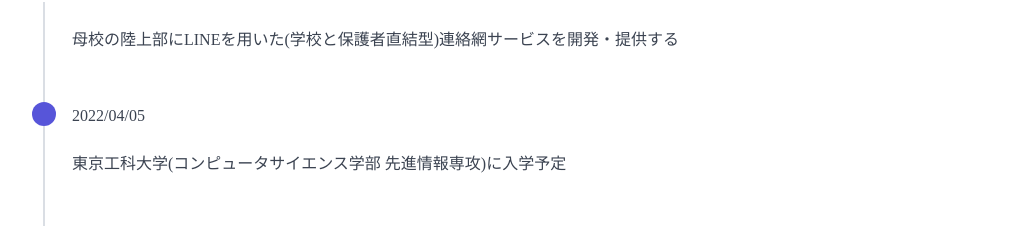
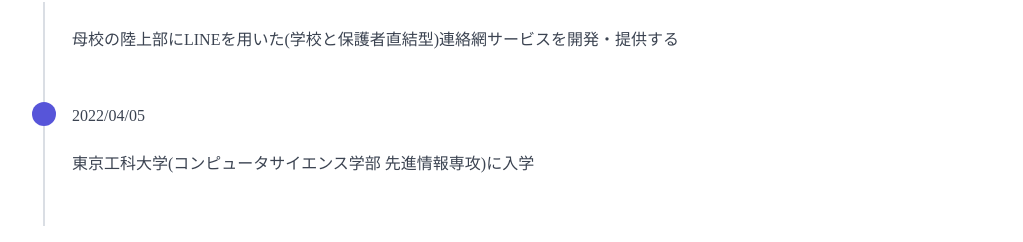
Before and after one commit to 6mile0/Portfolio_V4, a Next.js app: page / in a window 1280 px wide. Shown: the part 2797-3039 px from the top of the page, without its empty margins (128-1151 px from the left). Built offline with nearby package versions, Linux system fonts and the light colour scheme; a web font is replaced by a local one.

Commit message:
add histories enter univ date

```diff
--- a/pages/index.js
+++ b/pages/index.js
@@ -100,7 +100,7 @@
   },
   {
     date: "2022/04/05",
-    event: "東京工科大学(コンピュータサイエンス学部 先進情報専攻)に入学予定",
+    event: "東京工科大学(コンピュータサイエンス学部 先進情報専攻)に入学",
     lg_Icon: true
   },
 ]
```
